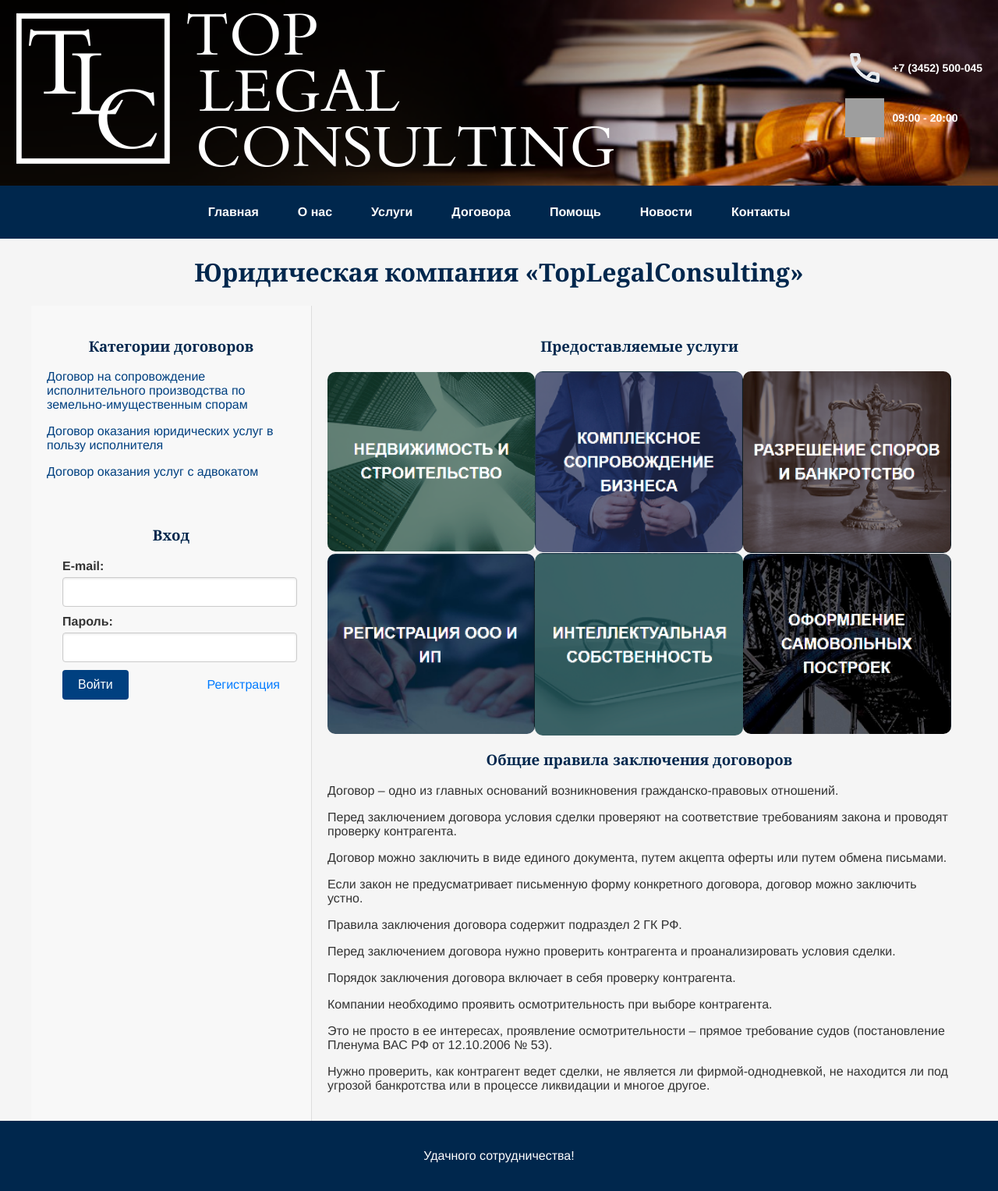
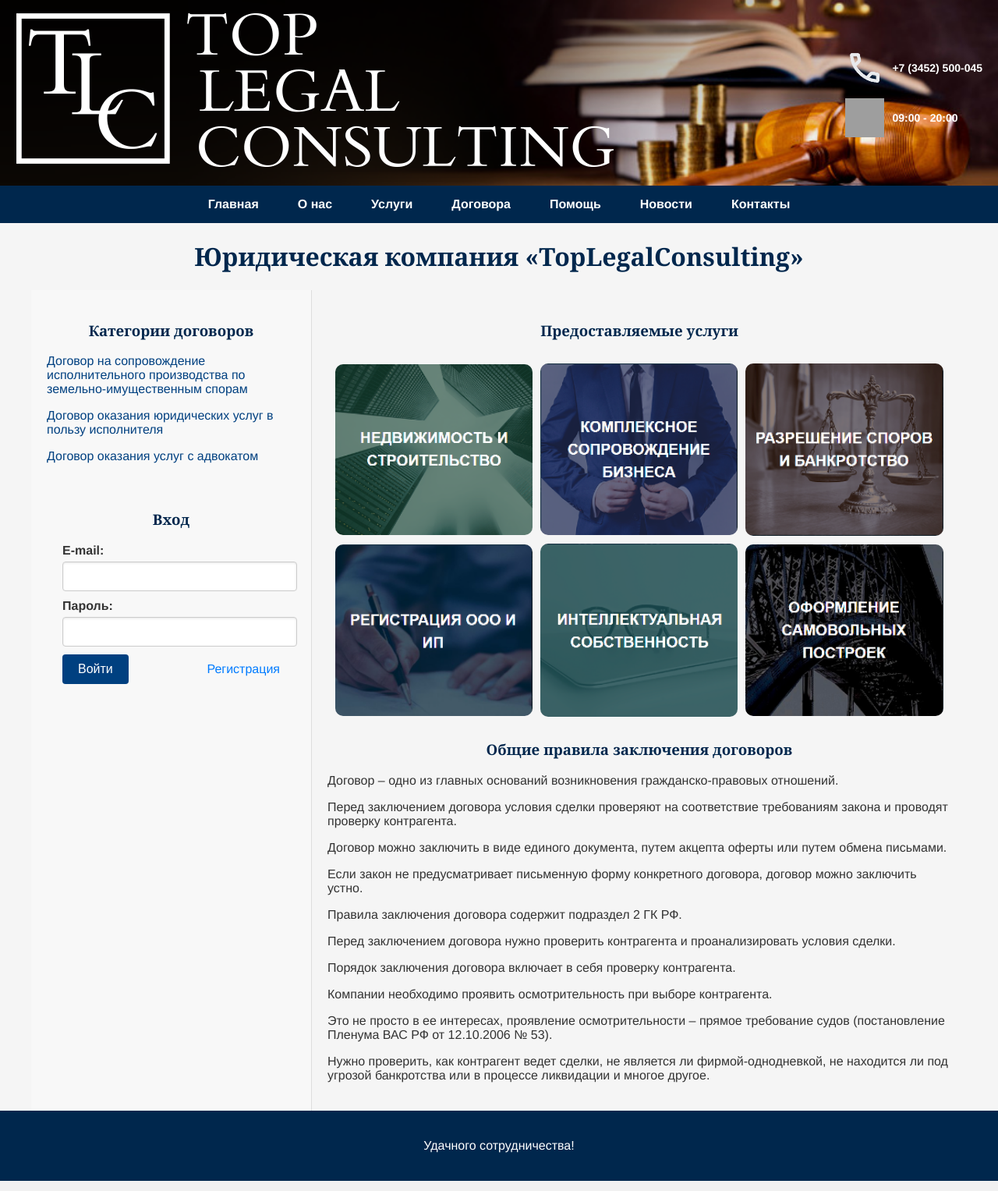
Before and after one commit to DenisZagitov/toplegalconsulting, a PHP site: page /aboutdogovor.php in a window 1280 px wide. Shown: the whole page at 78% size. Run offline with PHP 8.4, Linux system fonts and the light colour scheme; data comes from the database, SQL or seed files in the repository; data that the repository does not hold is empty; grey boxes are pictures that could not be loaded.

Commit message:
minor changes

```diff
--- a/aboutdogovor.php
+++ b/aboutdogovor.php
@@ -1,6 +1,5 @@
 <?php
-// Содержит информацию о видах договоров на юридические услуги,
-// документах для составления договора, правилах и условиях составления договоров
+// Содержит информацию о видах договоров на юридические услуги, документах для составления договора, правилах и условиях составления договоров
 session_start();
 include("common/func.php");
 bd_connect();
--- a/common/table.php
+++ b/common/table.php
@@ -1,16 +1,14 @@
 <div class="image-table-container">
     <table class="image-table">
-        <tbody>
-            <tr>
-                <td><img src="/img/т1.png"></td>
-                <td><img src="/img/т2.png"></td>
-                <td><img src="/img/т3.png"></td>
-            </tr>
-            <tr>
-                <td><img src="/img/т4.png"></td>
-                <td><img src="/img/т5.png"></td>
-                <td><img src="/img/т6.png"></td>
-            </tr>
-        </tbody>
+        <tr>
+            <td><img src="/img/service1.png" alt="Недвижимость и строительство"></td>
+            <td><img src="/img/service2.png" alt="Комплексное сопровождение бизнеса"></td>
+            <td><img src="/img/service3.png" alt="Разрешение споров и банкротство"></td>
+        </tr>
+        <tr>
+            <td><img src="/img/service4.png" alt="Регистрация ООО и ИП"></td>
+            <td><img src="/img/service5.png" alt="Интеллектуальная собственность"></td>
+            <td><img src="/img/service6.png" alt="Оформление самовольных построек"></td>
+        </tr>
     </table>
 </div>
--- a/common/top.php
+++ b/common/top.php
@@ -1,16 +1,16 @@
 <div class="header-container">
     <header>
         <div class="logo-container">
-            <a href="#" class="logo"><img src="img/hotpng.png" alt="Лого"></a>
+            <a href="#" class="logo"><img src="/img/hotpng.png" alt="Лого"></a>
         </div>
         <div class="contact-info">
             <div class="phone-info">
                 <p class="phone-number">
-                    <img src="img/call.png" width="50" height="50">
+                    <img src="/img/call.png" width="50" height="50">
                 <a href="tel:+73452500045">+7 (3452) 500-045</a>
                 </p>
                 <p class="working-hours">
-                    <img src="img/time.png" width="50" height="50">
+                    <img src="/img/time.png" width="50" height="50">
                     09:00 - 20:00
                 </p>
             </div>
--- a/css/header.css
+++ b/css/header.css
@@ -2,7 +2,7 @@
 
 header {
     background: #00274d;
-    background-image: url(../img/11111.png);
+    background-image: url(../img/banner.png);
     background-size: cover;
     /* Позволяет изображению покрывать весь блок */
     background-position: center;
@@ -55,7 +55,6 @@ header {
 
 nav {
     background-color: #00274d;
-    padding: 10px 0;
     width: 100%;
     /* Обеспечивает, что навигация занимает всю ширину */
     box-sizing: border-box;
--- a/css/image-table.css
+++ b/css/image-table.css
@@ -2,20 +2,12 @@
 
 .image-table {
     margin: 0 auto;
-    border-collapse: collapse;
+    border-collapse: separate;
+    /* Изменяем значение для border-collapse */
+    border-spacing: 10px;
+    /* Устанавливаем расстояние между ячейками */
     width: 100%;
     max-width: 1000px;
-}
-
-.image-table img {
-    width: 100%;
-    height: auto;
-    display: block;
-}
-
-.image-table td {
-    padding: 0;
-    border: none;
 }
 
 .image-table img {
@@ -28,6 +20,11 @@
 
 .image-table img:hover {
     transform: scale(1.05);
+}
+
+.image-table td {
+    padding: 0;
+    border: none;
 }
 
 .image-table th {
--- a/index.php
+++ b/index.php
@@ -1,4 +1,5 @@
 <?php
+//Главная страница сайта. Содержит процедуры и функции, которые необходимо выполнить для работы с остальными страницами сайта.
 session_start();
 include("common/func.php");
 bd_connect();
@@ -52,7 +53,7 @@ error_reporting(E_ALL);
                 <tr>
                   <td>
                     <a href="/read.php">
-                      <img src="img/logo2.png" alt="Загрузить" width="50" height="50">
+                      <img src="/img/logo2.png" alt="Загрузить" width="50" height="50">
                     </a>
                   </td>
                   <td><?= $row['Номер_договора'] ?></td>
--- a/otchet.php
+++ b/otchet.php
@@ -1,6 +1,5 @@
 <?php
-// Содержит процедуры и функции, которые необходимо выполнить для связи страниц сайта
-// с базой данных и вывода списка договоров на страницу сайта с последующим выводом на печать
+// Содержит процедуры и функции, которые необходимо выполнить для связи страниц сайта с базой данных и вывода списка договоров на страницу сайта с последующим выводом на печать
 session_start();
 include("common/func.php");
 bd_connect();
--- a/read.php
+++ b/read.php
@@ -1,4 +1,5 @@
 <?php
+// Содержит форму для подачи заявки на юридическую консультацию.
 // Содержит компоненты для загрузки шаблонов договоров на компьютер
 session_start();
 include("common/func.php");
--- a/reg.php
+++ b/reg.php
@@ -1,4 +1,5 @@
 <?php
+// Страница регистрации клиента
 ob_start(); // Включаем буферизацию вывода
 session_start();
 include("common/func.php");
```
Also changed, not shown: img/banner.png (renamed from img/11111.png), img/service1.png (renamed from img/т1.png), img/service2.png (renamed from img/т2.png), img/service3.png (renamed from img/т3.png), img/service4.png (renamed from img/т4.png), img/service5.png (renamed from img/т5.png), img/service6.png (renamed from img/т6.png).
